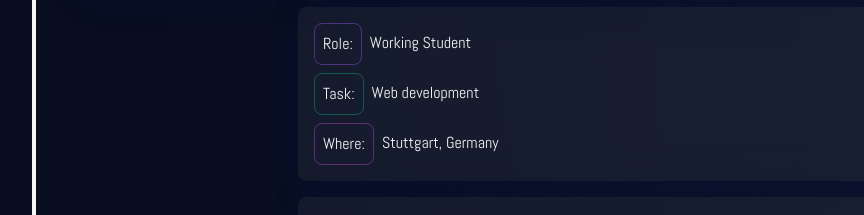
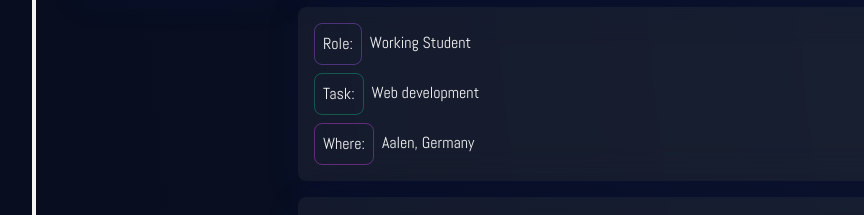
Before and after one commit to Davidcode2/portfolio, an Angular app in the folder fe/: page / in a window 1280 px wide. Shown: the part 2600-2815 px from the top of the page, without its empty margins (96-960 px from the left). Built offline with nearby package versions, Linux system fonts and the light colour scheme.

Commit message:
Fix location

```diff
--- a/fe/src/app/components/timeline/timeline.component.html
+++ b/fe/src/app/components/timeline/timeline.component.html
@@ -208,7 +208,7 @@
             <div class="rounded-lg border border-fuchsia-500/40 p-2 text-left">
               Where:
             </div>
-            <div class="rounded-lg p-2 text-left">Stuttgart, Germany</div>
+            <div class="rounded-lg p-2 text-left">Aalen, Germany</div>
           </div>
         </div>
         <div class="col-start-2 flex flex-col gap-5">
```
